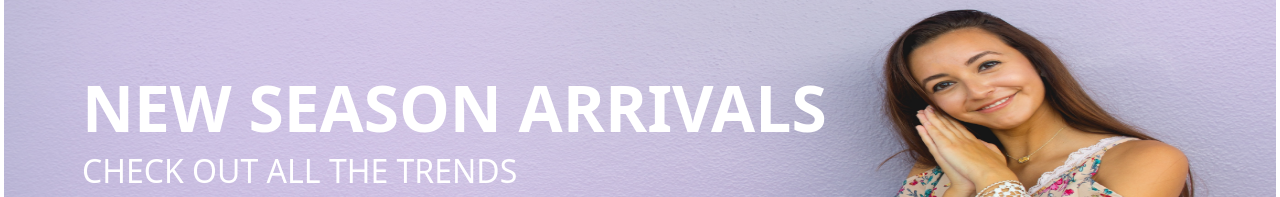
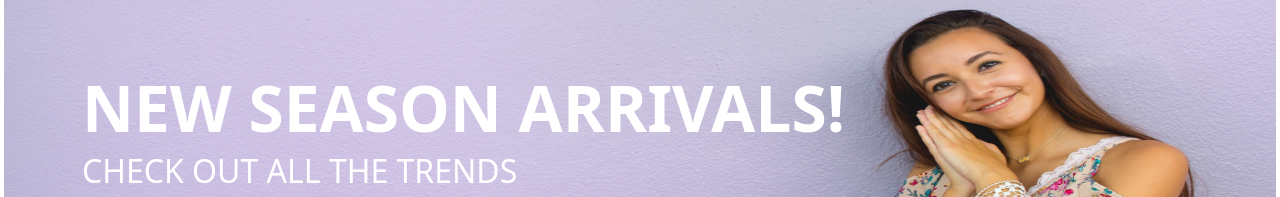
Before and after one commit to Yairb3/E---commerce-shop, a React (Create React App) app: page / in a window 1280 px wide. Shown: the part 258-455 px from the top of the page. Built offline with nearby package versions, Linux system fonts and the light colour scheme; no server answers.

Commit message:
mychange

```diff
--- a/src/component/Home.jsx
+++ b/src/component/Home.jsx
@@ -8,7 +8,7 @@ const Home = () => {
         <img src="/assets/bg.jpg" className="card-img" alt="Background" height="550px" />
         <div className="card-img-overlay d-flex flex-column justify-content-center">
             <div className="container">
-          <h5 className="card-title display-3 fw-bolder mb-0">NEW SEASON ARRIVALS</h5>
+          <h5 className="card-title display-3 fw-bolder mb-0">NEW SEASON ARRIVALS!</h5>
           <p className="card-text lead fs-2">
             CHECK OUT ALL THE TRENDS
           </p>
```
